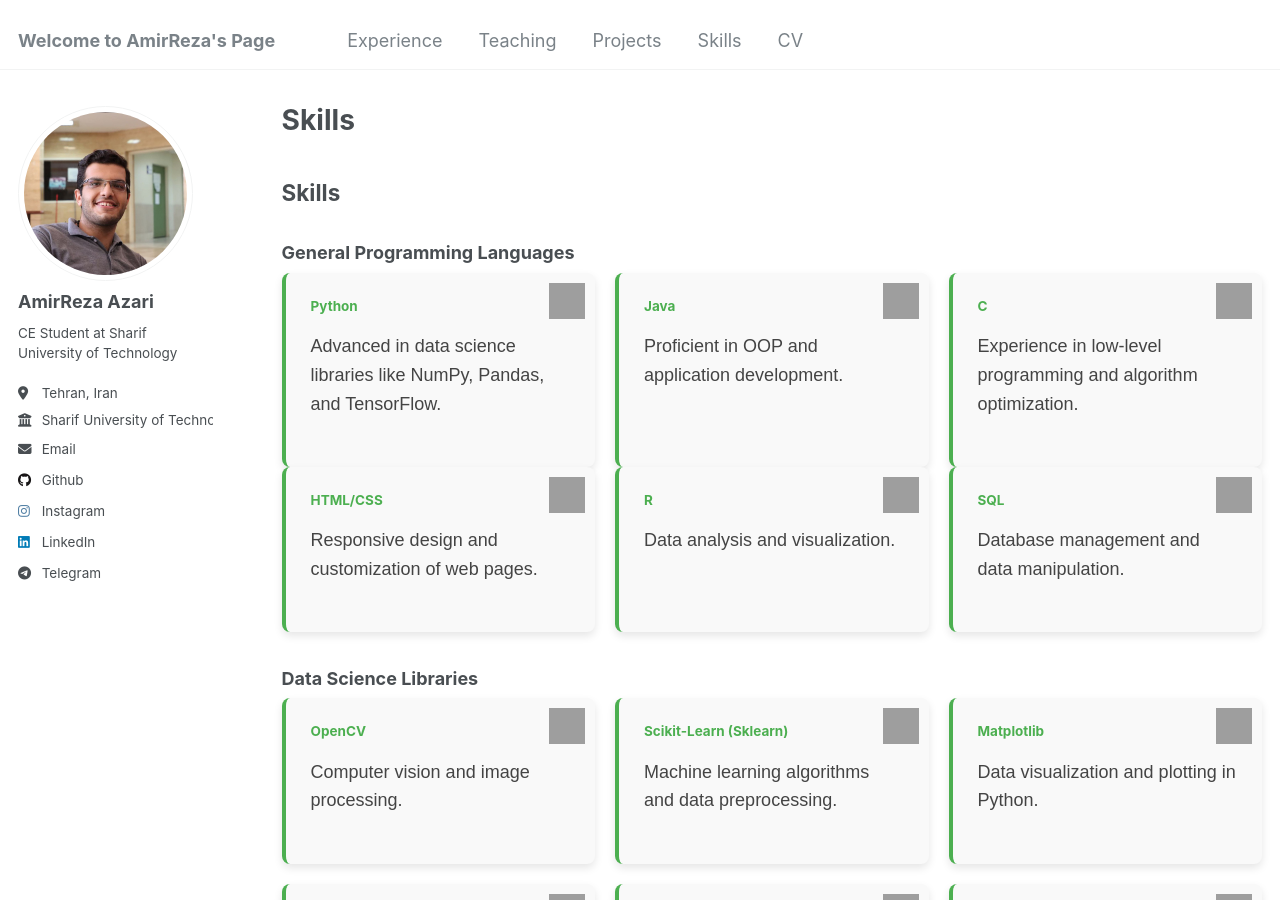
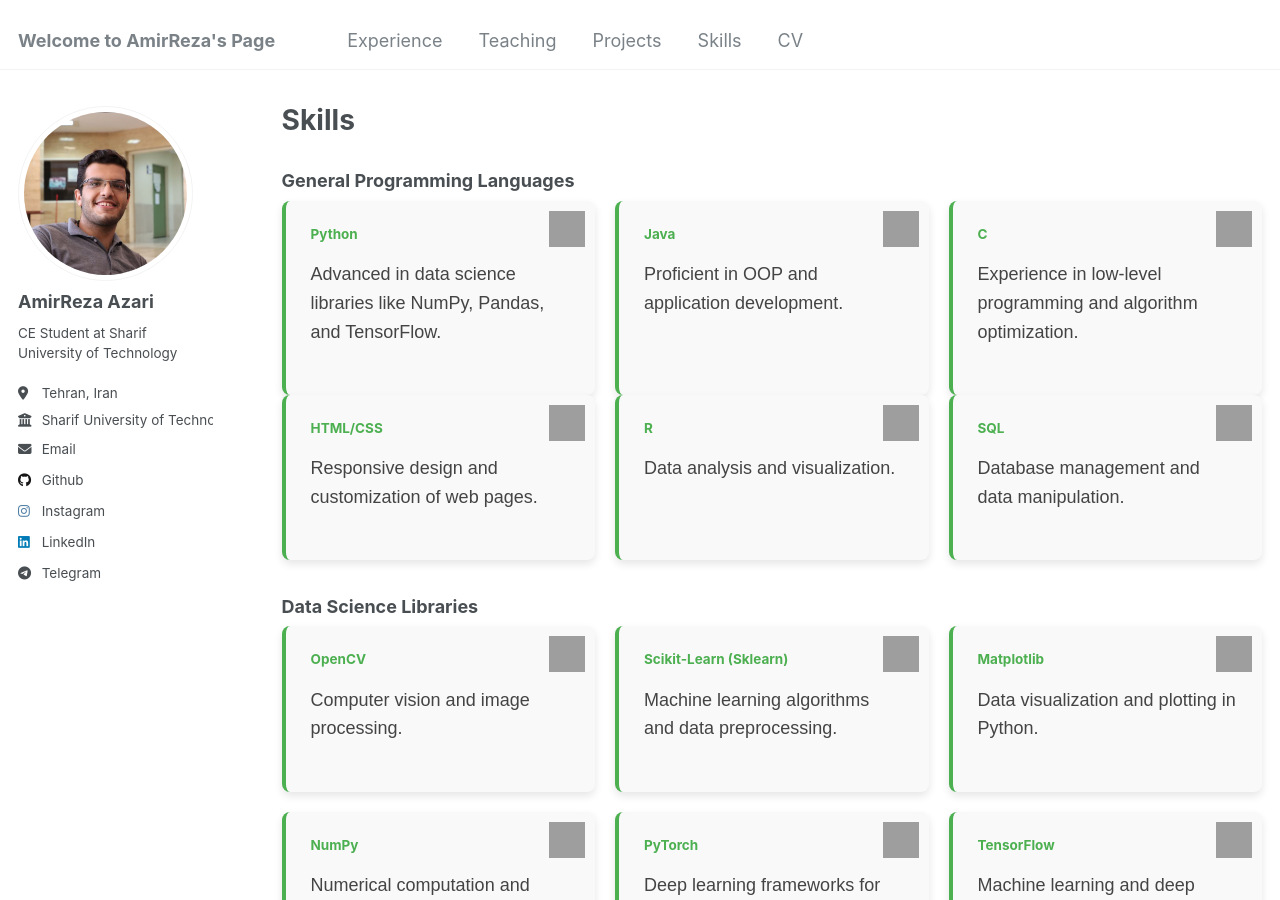
Before and after one commit to Amirreza81/Amirreza81.github.io, a Jekyll site: the page built from _pages/skills.md, in a window 1280 px wide and 900 px high, cut to the strip 0-900 px from the top of the window. Built offline with Jekyll 4.4.1, drawn with Linux system fonts in a browser that asks for light colours; grey boxes are pictures that could not be loaded.

Commit message:
remove title

```diff
--- a/_pages/skills.md
+++ b/_pages/skills.md
@@ -4,8 +4,6 @@ title: "Skills"
 permalink: /skills/
 author_profile: true
 ---
-
-## Skills
 
 ### General Programming Languages
 
```
